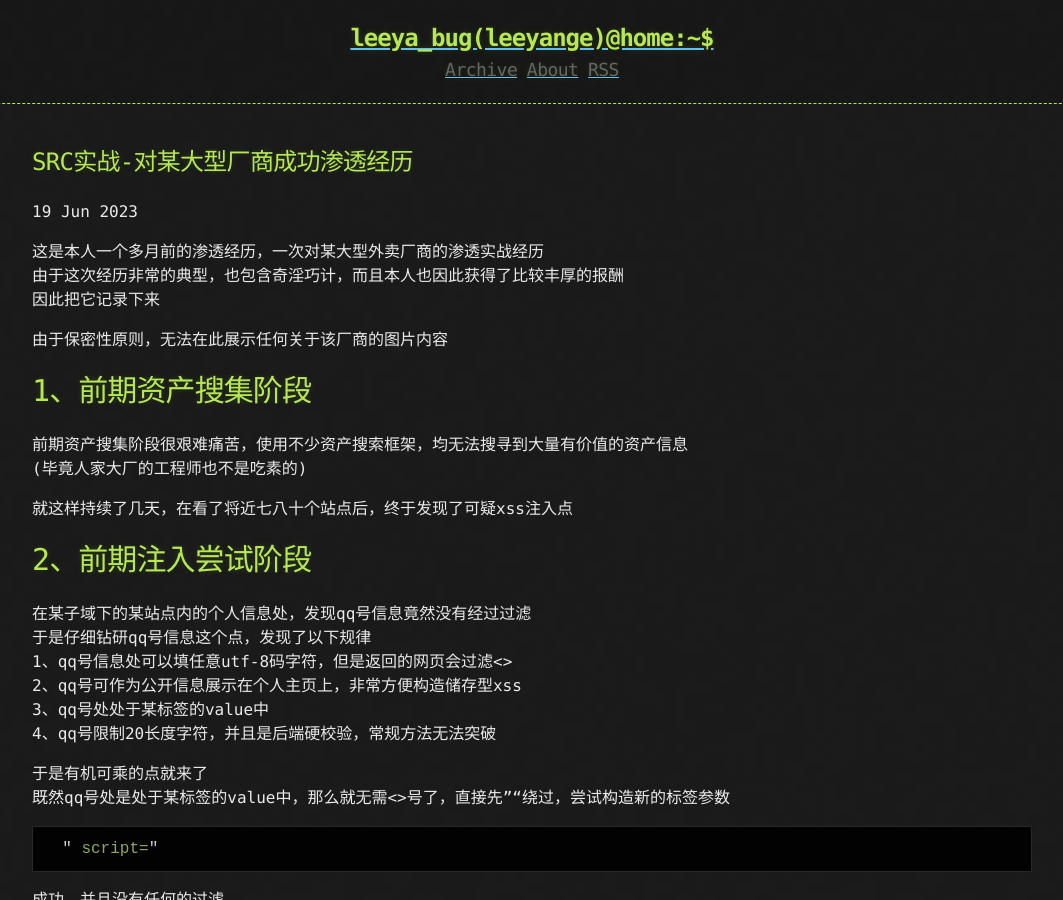
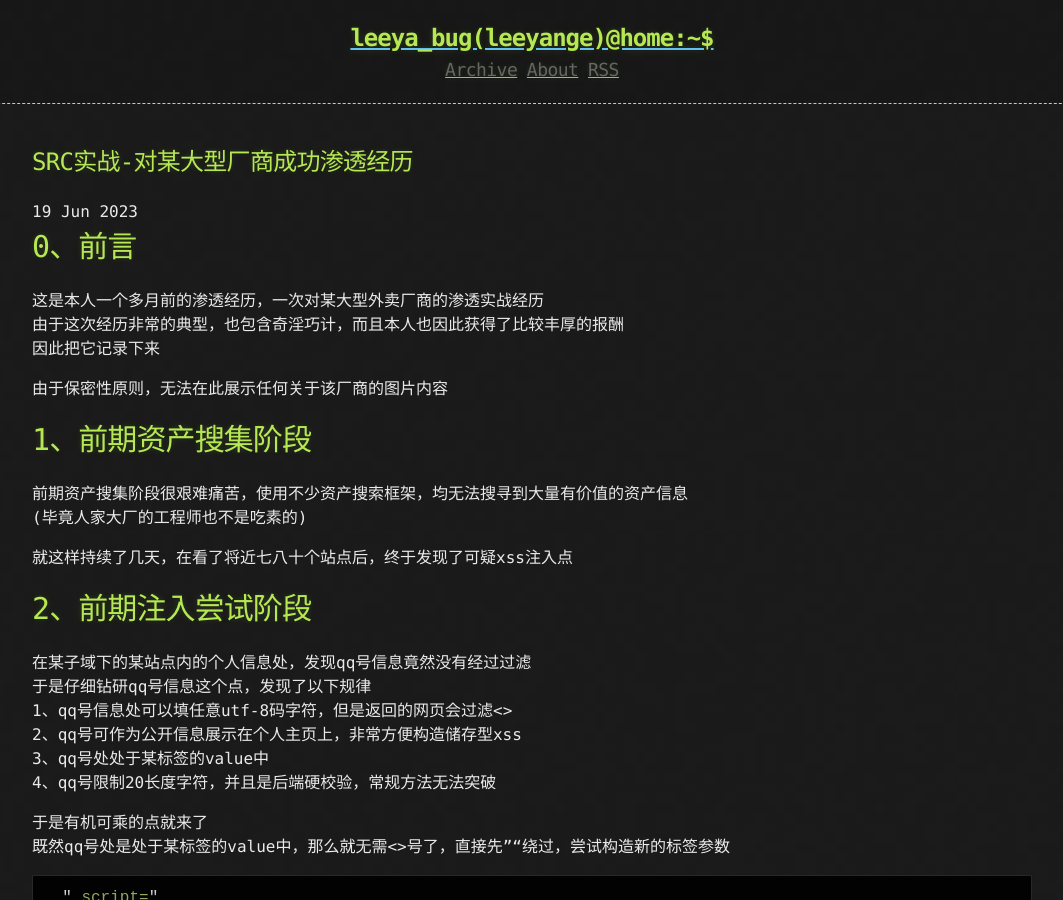
Before and after one commit to Leeyangee/leeyangee.github.io, a Jekyll site: the page built from _posts/2023-06-19-SRC实战-对某大型厂商成功渗透经历.md, in a window 1280 px wide and 900 px high. Shown: the whole window, without its empty margins (108-1171 px from the left). Built offline with Jekyll 4.4.1, drawn with Linux system fonts in a browser that asks for light colours.

Commit message:
Update 2023-06-19-SRC实战-对某大型厂商成功渗透经历.md

```diff
--- a/_posts/2023-06-19-SRC实战-对某大型厂商成功渗透经历.md
+++ b/_posts/2023-06-19-SRC实战-对某大型厂商成功渗透经历.md
@@ -2,6 +2,7 @@
 title: SRC实战-对某大型厂商成功渗透经历
 published: true
 ---
+# [](#header-1)0、前言
 这是本人一个多月前的渗透经历，一次对某大型外卖厂商的渗透实战经历
 由于这次经历非常的典型，也包含奇淫巧计，而且本人也因此获得了比较丰厚的报酬
 因此把它记录下来
```
